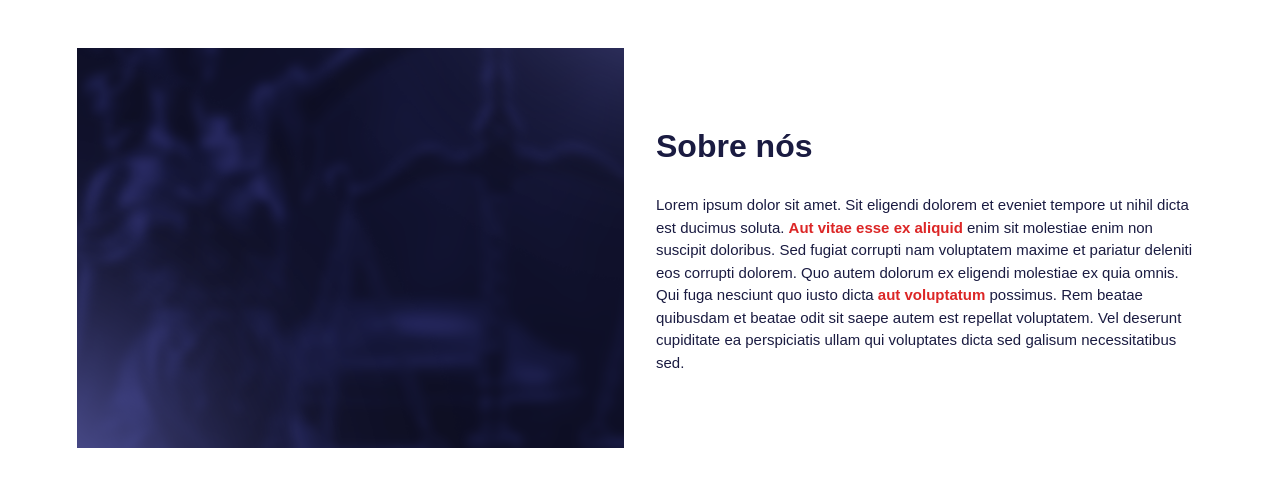
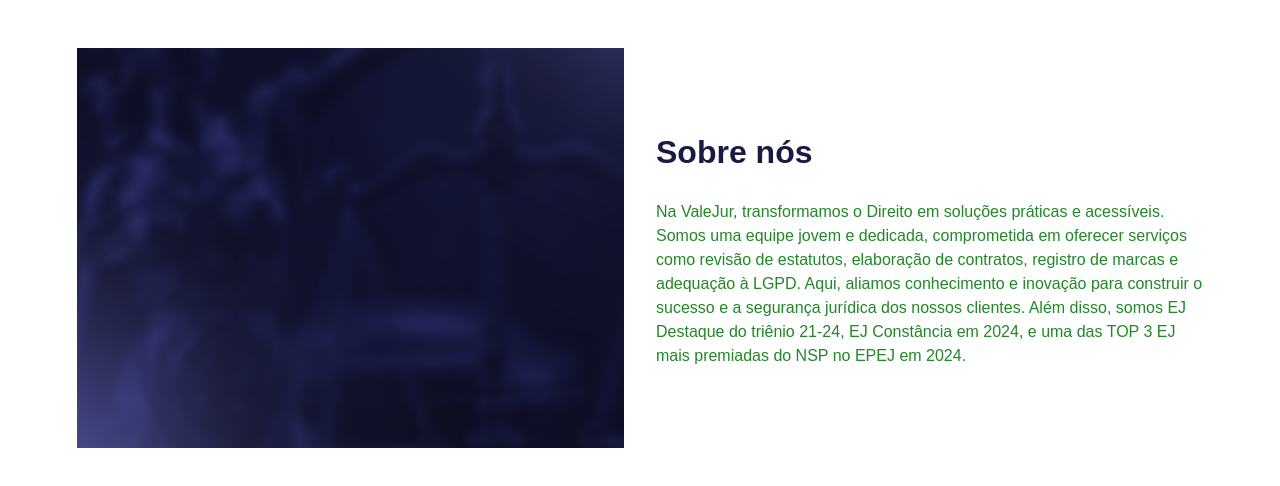
Before and after one commit to InteliJR/valejur, a Next.js app: page /SobreNos in a window 1280 px wide. Shown: the top 486 px of the page. Built offline with nearby package versions, Linux system fonts and the light colour scheme.

Commit message:
feat: inclusão conteúdo ValeJur

```diff
--- a/pages/MissaoVisaoValores.js
+++ b/pages/MissaoVisaoValores.js
@@ -22,19 +22,19 @@
       id: "mission",
       title: "Missão",
       content:
-        "Lorem ipsum dolor sit amet. Sit eligendi dolorem et eveniet tempore ut nihil dicta est ducimus soluta. Aut vitae esse ex aliquid enim sit molestiae enim non suscipit doloribus. Sed fugiat corrupti nam voluptatem maxime et pariatur deleniti eos corrupti dolorem.",
+        "Proporcionar acesso facilitado à assistência jurídica empresarial, promovendo o empreendedorismo, a liderança e o desenvolvimento pessoal e profissional de nossos membros, impactando positivamente a sociedade e contribuindo para a equidade e igualdade através da inovação e da vivência prática.",
     },
     {
       id: "vision",
       title: "Visão",
       content:
-        "Lorem ipsum dolor sit amet. Sit eligendi dolorem et eveniet tempore ut nihil dicta est ducimus soluta. Aut vitae esse ex aliquid enim sit molestiae enim non suscipit doloribus. Sed fugiat corrupti nam voluptatem maxime et pariatur deleniti eos corrupti dolorem.",
+        "Ser reconhecida como a principal referência em inovação e excelência no movimento Empresa Júnior, liderando com ética e responsabilidade social, impulsionando o desenvolvimento empresarial e formando futuros profissionais comprometidos com o crescimento sustentável da sociedade.",
     },
     {
       id: "values",
       title: "Valores",
       content:
-        "Lorem ipsum dolor sit amet. Sit eligendi dolorem et eveniet tempore ut nihil dicta est ducimus soluta. Aut vitae esse ex aliquid enim sit molestiae enim non suscipit doloribus. Sed fugiat corrupti nam voluptatem maxime et pariatur deleniti eos corrupti dolorem.",
+        "Inovação, ética e integridade, responsabilidade social, compromisso, colaboração, transparência, disciplina, proatividade, excelência e orgulho de ser MEJ.",
     },
   ];
 
--- a/pages/SobreNos.js
+++ b/pages/SobreNos.js
@@ -1,4 +1,4 @@
-import React from 'react';
+import React from "react";
 
 const SobreNos = () => {
   return (
@@ -21,27 +21,26 @@
               Sobre nós
             </h1>
 
-            <div className="text-[15px] font-poppins">
-              <span className="text-[#1A1B41] font-normal">
-                Lorem ipsum dolor sit amet. Sit eligendi dolorem et eveniet tempore ut nihil dicta est ducimus soluta.{' '}
+            <p className="subtitulo">
+              Na ValeJur, transformamos o Direito em{" "}
+              <span className="destaque">soluções práticas e acessíveis</span>.
+              Somos uma equipe jovem e dedicada, comprometida em oferecer
+              serviços como{" "}
+              <span className="destaque">
+                revisão de estatutos, elaboração de contratos, registro de
+                marcas
+              </span>{" "}
+              e <span className="destaque">adequação à LGPD</span>. Aqui,
+              aliamos <span className="destaque">conhecimento e inovação</span>{" "}
+              para construir o sucesso e a segurança jurídica dos nossos
+              clientes. Além disso, somos{" "}
+              <span className="destaque">EJ Destaque do triênio 21-24</span>,{" "}
+              <span className="destaque">EJ Constância em 2024</span>, e uma das{" "}
+              <span className="destaque">
+                TOP 3 EJ mais premiadas do NSP no EPEJ em 2024
               </span>
-
-              <span className="text-red-600 font-bold">
-                Aut vitae esse ex aliquid{' '}
-              </span>
-
-              <span className="text-[#1A1B41] font-normal">
-                enim sit molestiae enim non suscipit doloribus. Sed fugiat corrupti nam voluptatem maxime et pariatur deleniti eos corrupti dolorem. Quo autem dolorum ex eligendi molestiae ex quia omnis. Qui fuga nesciunt quo iusto dicta{' '}
-              </span>
-
-              <span className="text-red-600 font-extrabold">
-                aut voluptatum{' '}
-              </span>
-
-              <span className="text-[#1A1B41] font-normal">
-                possimus. Rem beatae quibusdam et beatae odit sit saepe autem est repellat voluptatem. Vel deserunt cupiditate ea perspiciatis ullam qui voluptates dicta sed galisum necessitatibus sed.
-              </span>
-            </div>
+              .
+            </p>
           </div>
         </div>
       </div>
```
